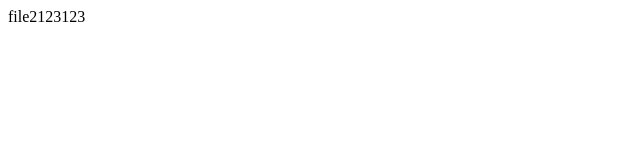
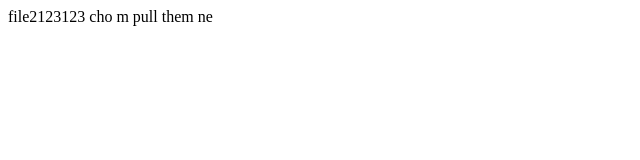
Before and after one commit to chituenguyen/testing_git, a plain HTML site: page file2.html in a window 1280 px wide. Shown: the whole page, without its empty margins (0-640 px from the left). Drawn offline with Linux system fonts and the light colour scheme.

Commit message:
Update file2.html

```diff
--- a/file2.html
+++ b/file2.html
@@ -10,6 +10,7 @@
 
 <body>
     file2123123
+    cho m pull them ne
 </body>
 
 </html>
```
